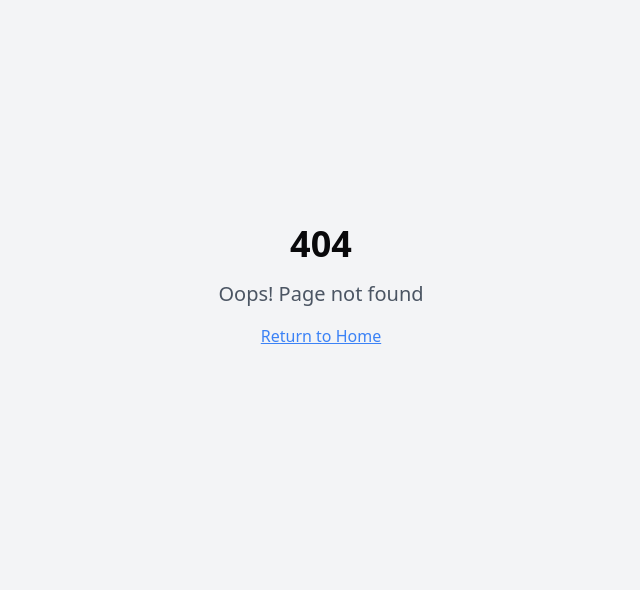
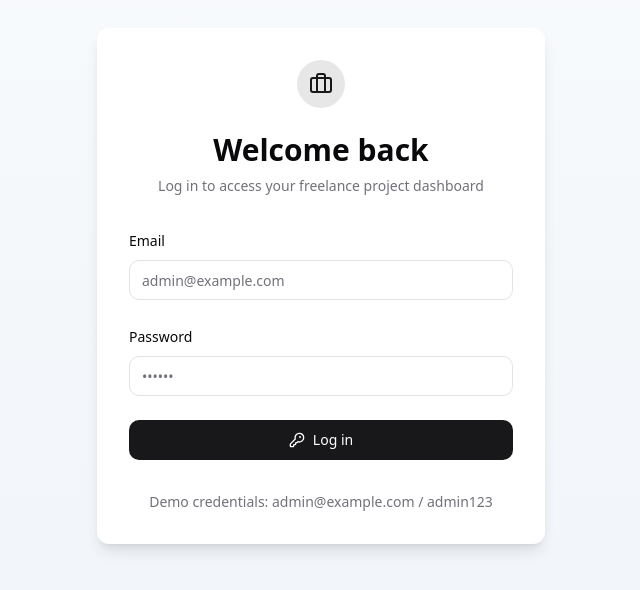
Before and after one commit to mehedishubho/devsroom-workspace-hub, a React (Vite) app: page /login in a window 1280 px wide. Before the commit this address had no page. Shown: the part 114-704 px from the top of the page, without its empty margins (319-959 px from the left). Built offline with nearby package versions, Linux system fonts and the light colour scheme.

Commit message:
Implement admin account security
Implement security by creating an admin account. Without the correct credentials, the dashboard will not be accessible.

```diff
--- a/src/App.tsx
+++ b/src/App.tsx
@@ -1,9 +1,13 @@
+
 import { Toaster } from "@/components/ui/toaster";
 import { Toaster as Sonner } from "@/components/ui/sonner";
 import { TooltipProvider } from "@/components/ui/tooltip";
 import { QueryClient, QueryClientProvider } from "@tanstack/react-query";
 import { BrowserRouter, Routes, Route } from "react-router-dom";
+import { AuthProvider } from "@/contexts/AuthContext";
+import ProtectedRoute from "@/components/ProtectedRoute";
 import Index from "./pages/Index";
+import Login from "./pages/Login";
 import NotFound from "./pages/NotFound";
 
 const queryClient = new QueryClient();
@@ -14,11 +18,18 @@ const App = () => (
       <Toaster />
       <Sonner />
       <BrowserRouter>
-        <Routes>
-          <Route path="/" element={<Index />} />
-          {/* ADD ALL CUSTOM ROUTES ABOVE THE CATCH-ALL "*" ROUTE */}
-          <Route path="*" element={<NotFound />} />
-        </Routes>
+        <AuthProvider>
+          <Routes>
+            <Route path="/login" element={<Login />} />
+            <Route path="/" element={
+              <ProtectedRoute>
+                <Index />
+              </ProtectedRoute>
+            } />
+            {/* ADD ALL CUSTOM ROUTES ABOVE THE CATCH-ALL "*" ROUTE */}
+            <Route path="*" element={<NotFound />} />
+          </Routes>
+        </AuthProvider>
       </BrowserRouter>
     </TooltipProvider>
   </QueryClientProvider>
--- /dev/null
+++ b/src/components/ProtectedRoute.tsx
@@ -0,0 +1,20 @@
+
+import { ReactNode } from "react";
+import { Navigate } from "react-router-dom";
+import { useAuth } from "@/contexts/AuthContext";
+
+interface ProtectedRouteProps {
+  children: ReactNode;
+}
+
+const ProtectedRoute = ({ children }: ProtectedRouteProps) => {
+  const { isAuthenticated } = useAuth();
+
+  if (!isAuthenticated) {
+    return <Navigate to="/login" replace />;
+  }
+
+  return <>{children}</>;
+};
+
+export default ProtectedRoute;
--- a/src/components/layout/Dashboard.tsx
+++ b/src/components/layout/Dashboard.tsx
@@ -1,16 +1,24 @@
 
 import { ReactNode } from "react";
 import Navbar from "./Navbar";
+import { useAuth } from "@/contexts/AuthContext";
 
 interface DashboardProps {
   children: ReactNode;
 }
 
 const Dashboard = ({ children }: DashboardProps) => {
+  const { user } = useAuth();
+
   return (
     <div className="min-h-screen bg-gradient-to-b from-slate-50 to-slate-100 dark:from-gray-900 dark:to-gray-950">
       <Navbar />
       <main className="container max-w-7xl mx-auto pt-24 pb-16 px-4 sm:px-6">
+        {user && (
+          <div className="mb-6 pb-4 border-b border-border">
+            <span className="text-sm text-muted-foreground">Logged in as <span className="font-medium">{user.email}</span></span>
+          </div>
+        )}
         {children}
       </main>
     </div>
--- a/src/components/layout/Navbar.tsx
+++ b/src/components/layout/Navbar.tsx
@@ -3,11 +3,22 @@ import { useState, useEffect } from "react";
 import { Link, useLocation } from "react-router-dom";
 import { cn } from "@/lib/utils";
 import { motion } from "framer-motion";
-import { Briefcase } from "lucide-react";
+import { Briefcase, LogOut, User } from "lucide-react";
+import { useAuth } from "@/contexts/AuthContext";
+import {
+  DropdownMenu,
+  DropdownMenuContent,
+  DropdownMenuItem,
+  DropdownMenuLabel,
+  DropdownMenuSeparator,
+  DropdownMenuTrigger
+} from "@/components/ui/dropdown-menu";
+import { Button } from "@/components/ui/button";
 
 const Navbar = () => {
   const [scrolled, setScrolled] = useState(false);
   const location = useLocation();
+  const { user, logout } = useAuth();
 
   useEffect(() => {
     const handleScroll = () => {
@@ -38,6 +49,7 @@ const Navbar = () => {
           <span className="font-semibold text-lg">Freelance Hub</span>
         </Link>
 
+        <div className="flex items-center gap-4">
           <nav className="hidden md:flex items-center gap-6">
             <NavLink href="/" active={location.pathname === "/"}>
               Dashboard
@@ -46,6 +58,26 @@ const Navbar = () => {
               Clients
             </NavLink>
           </nav>
+
+          {user && (
+            <DropdownMenu>
+              <DropdownMenuTrigger asChild>
+                <Button variant="outline" size="sm" className="ml-4">
+                  <User className="h-4 w-4 mr-2" />
+                  {user.name}
+                </Button>
+              </DropdownMenuTrigger>
+              <DropdownMenuContent align="end">
+                <DropdownMenuLabel>My Account</DropdownMenuLabel>
+                <DropdownMenuSeparator />
+                <DropdownMenuItem onClick={logout} className="text-destructive cursor-pointer">
+                  <LogOut className="h-4 w-4 mr-2" />
+                  Logout
+                </DropdownMenuItem>
+              </DropdownMenuContent>
+            </DropdownMenu>
+          )}
+        </div>
       </div>
     </header>
   );
--- /dev/null
+++ b/src/contexts/AuthContext.tsx
@@ -0,0 +1,88 @@
+
+import { createContext, useContext, useState, useEffect, ReactNode } from "react";
+import { useNavigate } from "react-router-dom";
+import { useToast } from "@/hooks/use-toast";
+
+interface AuthContextType {
+  isAuthenticated: boolean;
+  user: User | null;
+  login: (email: string, password: string) => Promise<boolean>;
+  logout: () => void;
+}
+
+interface User {
+  email: string;
+  name: string;
+}
+
+// Mock admin credentials - in a real app, this would be in your backend
+const ADMIN_EMAIL = "admin@example.com";
+const ADMIN_PASSWORD = "admin123";
+
+const AuthContext = createContext<AuthContextType | undefined>(undefined);
+
+export const AuthProvider = ({ children }: { children: ReactNode }) => {
+  const [isAuthenticated, setIsAuthenticated] = useState<boolean>(false);
+  const [user, setUser] = useState<User | null>(null);
+  const { toast } = useToast();
+  const navigate = useNavigate();
+
+  // Check for existing session on load
+  useEffect(() => {
+    const storedUser = localStorage.getItem("freelance_user");
+    if (storedUser) {
+      setUser(JSON.parse(storedUser));
+      setIsAuthenticated(true);
+    }
+  }, []);
+
+  const login = async (email: string, password: string): Promise<boolean> => {
+    // Simulate API call delay
+    await new Promise(resolve => setTimeout(resolve, 500));
+
+    // Simple admin check
+    if (email === ADMIN_EMAIL && password === ADMIN_PASSWORD) {
+      const user = { email, name: "Admin" };
+      setUser(user);
+      setIsAuthenticated(true);
+      localStorage.setItem("freelance_user", JSON.stringify(user));
+      toast({
+        title: "Login successful",
+        description: "Welcome back to your freelance dashboard!",
+      });
+      return true;
+    } else {
+      toast({
+        title: "Login failed",
+        description: "Invalid email or password",
+        variant: "destructive",
+      });
+      return false;
+    }
+  };
+
+  const logout = () => {
+    setUser(null);
+    setIsAuthenticated(false);
+    localStorage.removeItem("freelance_user");
+    toast({
+      title: "Logged out",
+      description: "You have been logged out successfully",
+    });
+    navigate("/login");
+  };
+
+  return (
+    <AuthContext.Provider value={{ isAuthenticated, user, login, logout }}>
+      {children}
+    </AuthContext.Provider>
+  );
+};
+
+export const useAuth = () => {
+  const context = useContext(AuthContext);
+  if (context === undefined) {
+    throw new Error("useAuth must be used within an AuthProvider");
+  }
+  return context;
+};
--- /dev/null
+++ b/src/pages/Login.tsx
@@ -0,0 +1,122 @@
+
+import { useState } from "react";
+import { useNavigate } from "react-router-dom";
+import { useAuth } from "@/contexts/AuthContext";
+import { useForm } from "react-hook-form";
+import { zodResolver } from "@hookform/resolvers/zod";
+import { z } from "zod";
+import { Button } from "@/components/ui/button";
+import { Input } from "@/components/ui/input";
+import {
+  Form,
+  FormControl,
+  FormField,
+  FormItem,
+  FormLabel,
+  FormMessage
+} from "@/components/ui/form";
+import { Briefcase, KeyRound } from "lucide-react";
+import PageTransition from "@/components/ui-custom/PageTransition";
+
+const formSchema = z.object({
+  email: z.string().email({ message: "Please enter a valid email" }),
+  password: z.string().min(6, { message: "Password must be at least 6 characters" }),
+});
+
+type FormValues = z.infer<typeof formSchema>;
+
+const Login = () => {
+  const { login } = useAuth();
+  const navigate = useNavigate();
+  const [isLoading, setIsLoading] = useState(false);
+
+  const form = useForm<FormValues>({
+    resolver: zodResolver(formSchema),
+    defaultValues: {
+      email: "",
+      password: "",
+    },
+  });
+
+  const onSubmit = async (data: FormValues) => {
+    setIsLoading(true);
+    const success = await login(data.email, data.password);
+    setIsLoading(false);
+
+    if (success) {
+      navigate("/");
+    }
+  };
+
+  return (
+    <PageTransition>
+      <div className="min-h-screen flex flex-col items-center justify-center bg-gradient-to-b from-slate-50 to-slate-100 dark:from-gray-900 dark:to-gray-950 p-4">
+        <div className="w-full max-w-md space-y-8 bg-white dark:bg-gray-800 p-8 rounded-xl shadow-lg">
+          <div className="text-center">
+            <div className="mx-auto h-12 w-12 rounded-full bg-primary/10 flex items-center justify-center">
+              <Briefcase className="h-6 w-6 text-primary" />
+            </div>
+            <h2 className="mt-6 text-3xl font-bold">Welcome back</h2>
+            <p className="mt-2 text-sm text-muted-foreground">
+              Log in to access your freelance project dashboard
+            </p>
+          </div>
+
+          <Form {...form}>
+            <form onSubmit={form.handleSubmit(onSubmit)} className="space-y-6">
+              <FormField
+                control={form.control}
+                name="email"
+                render={({ field }) => (
+                  <FormItem>
+                    <FormLabel>Email</FormLabel>
+                    <FormControl>
+                      <Input placeholder="admin@example.com" {...field} />
+                    </FormControl>
+                    <FormMessage />
+                  </FormItem>
+                )}
+              />
+
+              <FormField
+                control={form.control}
+                name="password"
+                render={({ field }) => (
+                  <FormItem>
+                    <FormLabel>Password</FormLabel>
+                    <FormControl>
+                      <Input type="password" placeholder="••••••" {...field} />
+                    </FormControl>
+                    <FormMessage />
+                  </FormItem>
+                )}
+              />
+
+              <Button type="submit" className="w-full" disabled={isLoading}>
+                {isLoading ? (
+                  <span className="flex items-center gap-2">
+                    <span className="h-4 w-4 animate-spin rounded-full border-2 border-current border-t-transparent"></span>
+                    Logging in...
+                  </span>
+                ) : (
+                  <span className="flex items-center gap-2">
+                    <KeyRound className="h-4 w-4" />
+                    Log in
+                  </span>
+                )}
+              </Button>
+            </form>
+          </Form>
+
+          <div className="mt-4 text-center text-sm">
+            <p className="text-muted-foreground">
+              Demo credentials: admin@example.com / admin123
+            </p>
+          </div>
+        </div>
+      </div>
+    </PageTransition>
+  );
+};
+
+export default Login;
```
Lines whose indentation alone changed are shown as unchanged.
